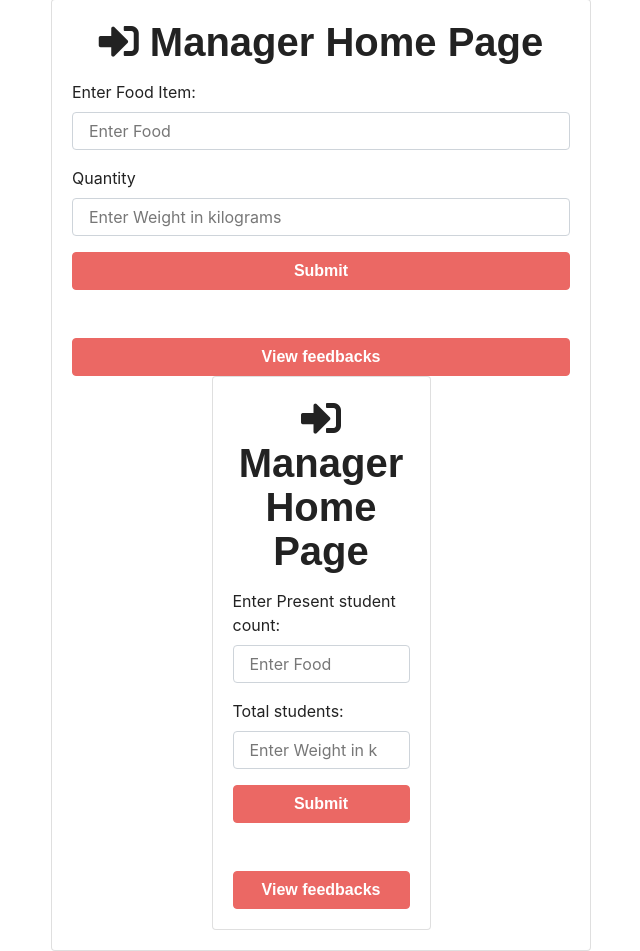
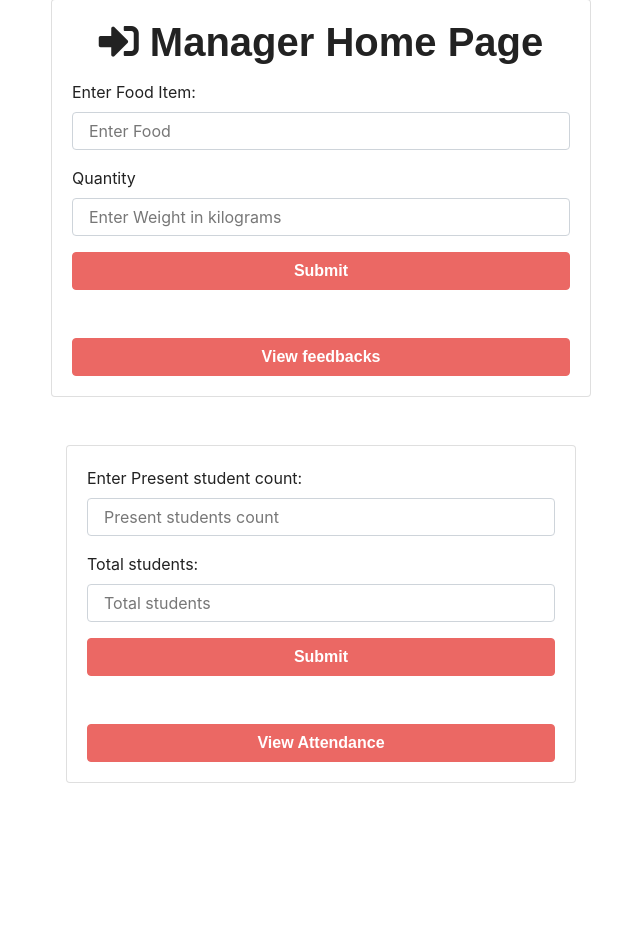
Before and after one commit to jack1806/wastage-management-system, a Flask app: page /manager in a window 1280 px wide. Shown: the part 49-1000 px from the top of the page, without its empty margins (319-959 px from the left). After the commit the page ends 832 px from the top, so only its background shows below. Run offline with Flask 2, Linux system fonts and the light colour scheme; some libraries are stand-ins or nearby versions; some web fonts are replaced.

Commit message:
Final commit

```diff
--- a/createDB.py
+++ b/createDB.py
@@ -1,7 +1,7 @@
 import sqlite3
 
 conn = sqlite3.connect('database.db')
-# conn.execute('CREATE TABLE USERS (NAME TEXT,ID TEXT,EMAIL TEXT,PASSWORD TEXT,PHONE TEXT,TYPE TEXT)')
-# conn.execute('CREATE TABLE WASTE (QUANTITY TEXT,FOOD TEXT,DATE TEXT)')
+conn.execute('CREATE TABLE USERS (NAME TEXT,ID TEXT,EMAIL TEXT,PASSWORD TEXT,PHONE TEXT,TYPE TEXT)')
+conn.execute('CREATE TABLE WASTE (QUANTITY TEXT,FOOD TEXT,DATE TEXT)')
 conn.execute('CREATE TABLE ATTEND (PRESENT TEXT,TOTAL TEXT,DATE TEXT)')
-# conn.execute('CREATE TABLE FEEDBACK (DATA TEXT)')
+conn.execute('CREATE TABLE FEEDBACK (DATA TEXT)')
--- a/run.py
+++ b/run.py
@@ -27,7 +27,18 @@ def postAttend():
         present = request.form['present']
         total = request.form['total']
         conn.putAttend(present,total)
-    return render_template('foodWasteDetail')
+    return render_template('foodWasteDetail.html')
+
+@app.route('/getAttend')
+def getAttend():
+    resp = conn.getAttend()
+    out = ""
+    outs = 0
+    print(resp)
+    for i in resp:
+        out += "%s / %s present on %s<br>"%(i[0],i[1],i[2])
+    out += "--------------------------------------------------------<br>"
+    return out
 
 @app.route('/addfeed',methods=['POST','GET'])
 def addfeed():
--- a/templates/foodWasteDetail.html
+++ b/templates/foodWasteDetail.html
@@ -52,10 +52,9 @@
 <!--       <p class="lead mt-4">
         No Account? <a href="signup.html">Register</a>
       </p> -->
-
-    <div class="col-md-6 m-auto">
+</div><br><br>
+    <div class="col-md-12 m-auto">
     <div class="card card-body">
-      <h1 class="text-center mb-3"><i class="fas fa-sign-in-alt"></i>  Manager Home Page</h1>
       <form action="postAttend" method="POST">
       <!-- <div style="margin-left: 30%;">
           <input type="radio" name="loggedAs"> Stud
@@ -69,7 +68,7 @@
             id="email"
             name="present"
             class="form-control"
-            placeholder="Enter Food"
+            placeholder="Present students count"
           />
         </div>
         <div class="form-group">
@@ -79,16 +78,15 @@
             id="password"
             name="total"
             class="form-control"
-            placeholder="Enter Weight in kilograms"
+            placeholder="Total students"
           />
         </div>
         <button type="submit" name = "loginsubmit" class="btn btn-primary btn-block">Submit</button>
       </form>
-      <br>
-      <br>
-      <a href="viewfeed"><button class="btn btn-primary btn-block">View feedbacks</button></a>
+      <br><br>
+        <a href="getAttend"><button class="btn btn-primary btn-block">View Attendance</button></a>
     </div>
-  </div>
+
 </div>
     </div>
 
```
Also changed, not shown: database.db.
